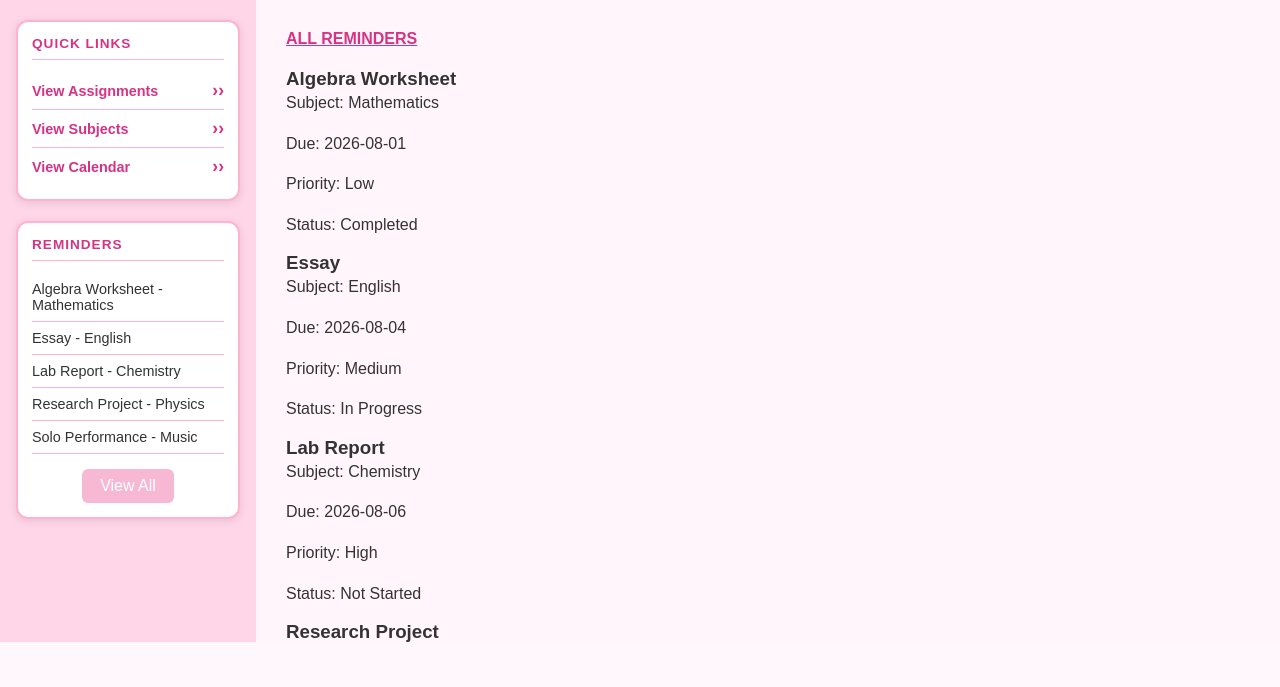
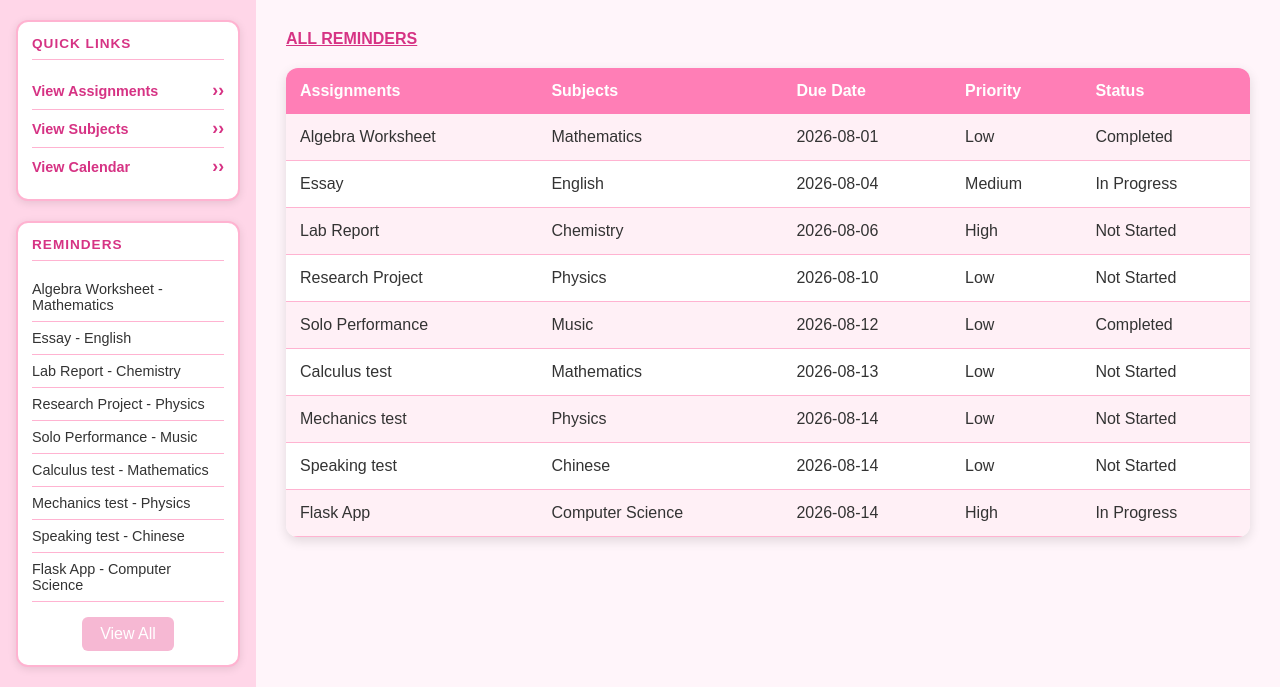
Before and after one commit to chrxssy2023/study_planner, a Flask app: page /reminders in a window 1280 px wide. Shown: the part 158-845 px from the top of the page. Before the commit the page ends 800 px from the top, so only its background shows below. Run offline with Flask 3, Linux system fonts and the light colour scheme; data comes from the database, SQL or seed files in the repository; both versions use the stored data as it was after the commit.

Commit message:
Worked on reminders page and added sort features

```diff
--- a/main.py
+++ b/main.py
@@ -374,7 +374,57 @@ def change_theme(theme):
 @app.route("/reminders")
 def reminders():
     """Display all upcoming reminders."""
-    return render_template("reminders.html")
+
+    sort = request.args.get("sort", "due_date")
+
+    allowed_sorts = [
+        "assignment_name",
+        "subject_name",
+        "due_date",
+        "priority",
+        "status"
+    ]
+
+    if sort not in allowed_sorts:
+        sort = "due_date"
+
+    if sort == "status":
+        order_by = """
+            CASE assignments.status
+                WHEN 'Not Started' THEN 1
+                WHEN 'In Progress' THEN 2
+                WHEN 'Complete' THEN 3
+                ELSE 4
+            END
+        """
+    else:
+        order_by = sort
+
+    query = f"""
+        SELECT assignments.assignment_name,
+               subjects.subject_name,
+               assignments.due_date,
+               assignments.priority,
+               assignments.status
+        FROM assignments
+        JOIN subjects
+        ON assignments.subject_id = subjects.id
+        WHERE assignments.status != 'Complete'
+        ORDER BY {order_by}
+    """
+
+    con = create_connection(DATABASE)
+    cur = con.cursor()
+
+    cur.execute(query)
+    all_reminders = cur.fetchall()
+
+    con.close()
+
+    return render_template(
+        "reminders.html",
+        reminders=all_reminders
+    )
 
 
 if __name__ == "__main__":
--- a/templates/reminders.html
+++ b/templates/reminders.html
@@ -1,37 +1,50 @@
 {% extends "base.html" %}
 
 {% block main %}
-
 <h2 class="page-title">All Reminders</h2>
 
-<div class="reminders-page">
+<table>
+    <tr>
+        <th>
+            <a href="/reminders?sort=assignment_name">
+                Assignments
+            </a>
+        </th>
+        <th>
+            <a href="/reminders?sort=subject_name">
+                Subjects
+            </a>
+        </th>
+        <th>
+            <a href="/reminders?sort=due_date">
+                Due Date
+            </a>
+        </th>
+        <th>
+            <a href="/reminders?sort=priority">
+                Priority
+            </a>
+        </th>
+        <th>
+            <a href="/reminders?sort=status">
+                Status
+            </a>
+        </th>
+    </tr>
 
-    {% if reminders %}
-
-        {% for reminder in reminders %}
-
-            <div class="reminder-item">
-
-                <h3>{{ reminder[0] }}</h3>
-
-                <p>Subject: {{ reminder[1] }}</p>
-
-                <p>Due: {{ reminder[2] }}</p>
-
-                <p>Priority: {{ reminder[3] }}</p>
-
-                <p>Status: {{ reminder[4] }}</p>
-
-            </div>
-
-        {% endfor %}
-
+    {% for row in reminders %}
+    <tr>
+        <td>{{ row[0] }}</td>
+        <td>{{ row[1] }}</td>
+        <td>{{ row[2] }}</td>
+        <td>{{ row[3] }}</td>
+        <td>{{ row[4] }}</td>
+    </tr>
     {% else %}
-
-        <p>No upcoming reminders.</p>
-
-    {% endif %}
-
-</div>
+    <tr>
+        <td colspan="5">No upcoming reminders.</td>
+    </tr>
+    {% endfor %}
+</table>
 
 {% endblock %}
```
Also changed, not shown: study_planner.db.
